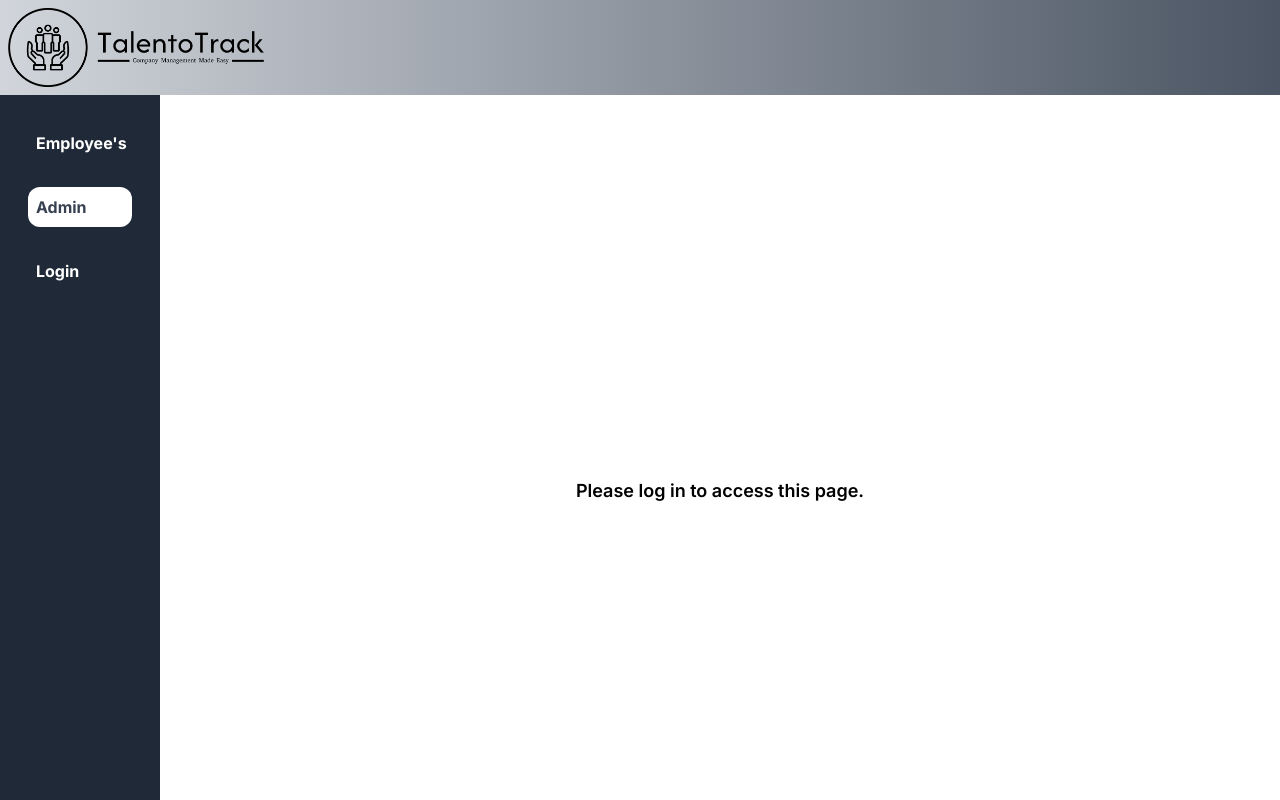
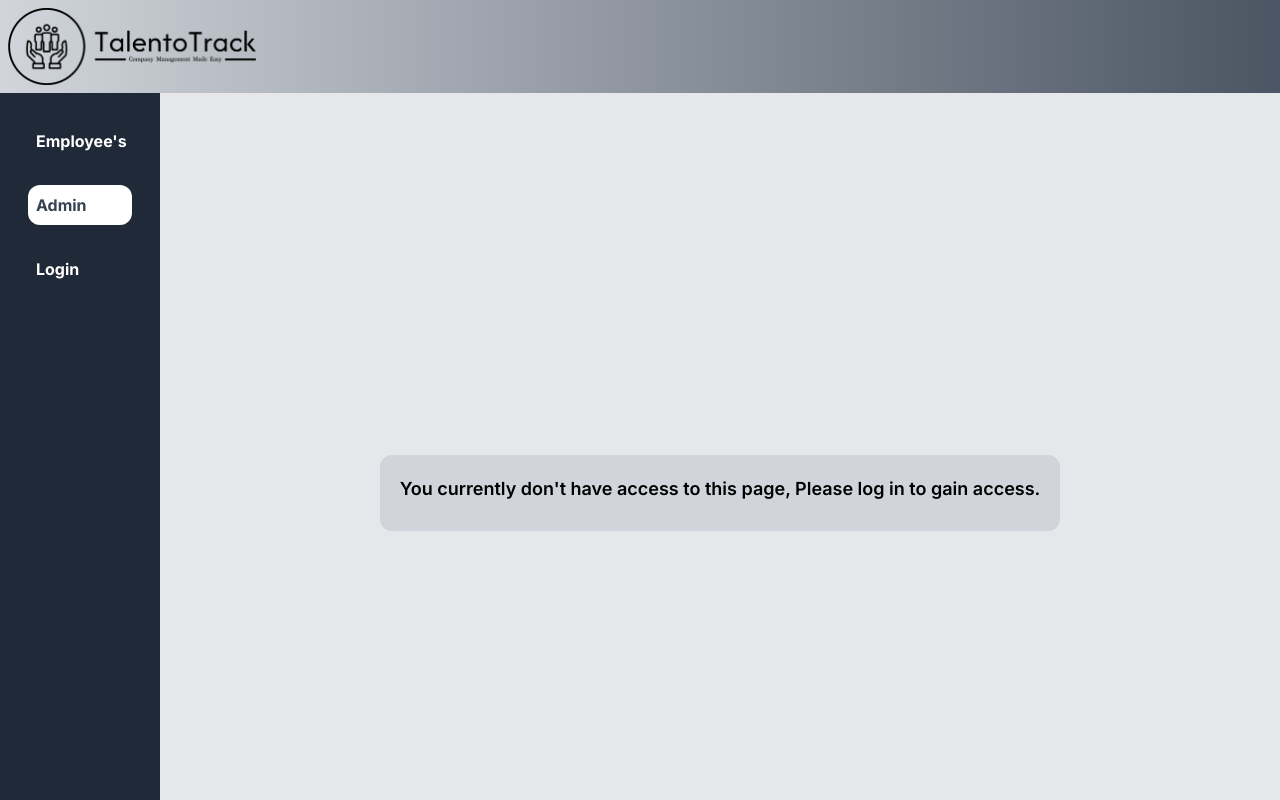
Before and after one commit to MushysWebs/TalentoTrack, a Next.js app: page /admin in a window 1280 px wide. Shown: the top 800 px of the page. Built offline with nearby package versions, Linux system fonts and the light colour scheme; no server answers.

Commit message:
Added more styling

```diff
--- a/app/components/Navbar.jsx
+++ b/app/components/Navbar.jsx
@@ -13,7 +13,7 @@ const Navbar = () => {
   };
 
   return (
-    <div className='flex items-center'>
+    <div className='flex items-center mr-10'>
       {status === 'authenticated' ? (
         <React.Fragment>
           <span className='text-white px-5'><strong>{session.user.name}</strong></span>
--- a/app/layoutAdmin.js
+++ b/app/layoutAdmin.js
@@ -12,7 +12,7 @@ export default function RootLayout({ children }) {
         <Header />
         <div className="flex">
           <Sidebar />
-          <div className="flex-1">
+          <div className="flex-1 bg-gray-200">
             {children}
           </div>
         </div>
--- a/app/page.js
+++ b/app/page.js
@@ -117,9 +117,9 @@ const Page = () => {
   if (!session) {
     return (
       <div className="flex items-center justify-center h-screen">
-      <div className="text-center">
+      <div className="border-solid bg-gray-200 p-5 rounded-xl text-center shadow-lg'">
         {/* Display the message to prompt the user to log in */}
-        <p className="text-lg font-semibold mb-2">Please log in to access this feature.</p>
+        <p className="text-lg font-semibold mb-2">You currently don't have access to this page, Please log in to gain access.</p>
       </div>
     </div>
     );
--- a/pages/EmpHours.js
+++ b/pages/EmpHours.js
@@ -17,8 +17,8 @@ const EmpHours = () => {
   if (!session) {
     return (
       <div className="flex items-center justify-center h-screen">
-        <div className="text-center">
-          <p className="text-lg font-semibold mb-2">Please log in to access this feature.</p>
+        <div className="border-solid bg-gray-300 p-5 rounded-xl text-center shadow-lg'">
+        <p className="text-lg font-semibold mb-2">You currently don't have access to this page, Please log in to gain access.</p>
         </div>
       </div>
     );
--- a/pages/admin.js
+++ b/pages/admin.js
@@ -26,9 +26,9 @@ const Admin = () => {
       // Render the layout component and center the message vertically and horizontally on the screen
       <Layout>
         <div className="flex items-center justify-center h-screen">
-          <div className="text-center">
+        <div className="border-solid bg-gray-300 p-5 rounded-xl text-center shadow-lg'">
             {/* Display the message to prompt the user to log in */}
-            <p className="text-lg font-semibold mb-2">Please log in to access this page.</p>
+            <p className="text-lg font-semibold mb-2">You currently don't have access to this page, Please log in to gain access.</p>
           </div>
         </div>
       </Layout>
```
